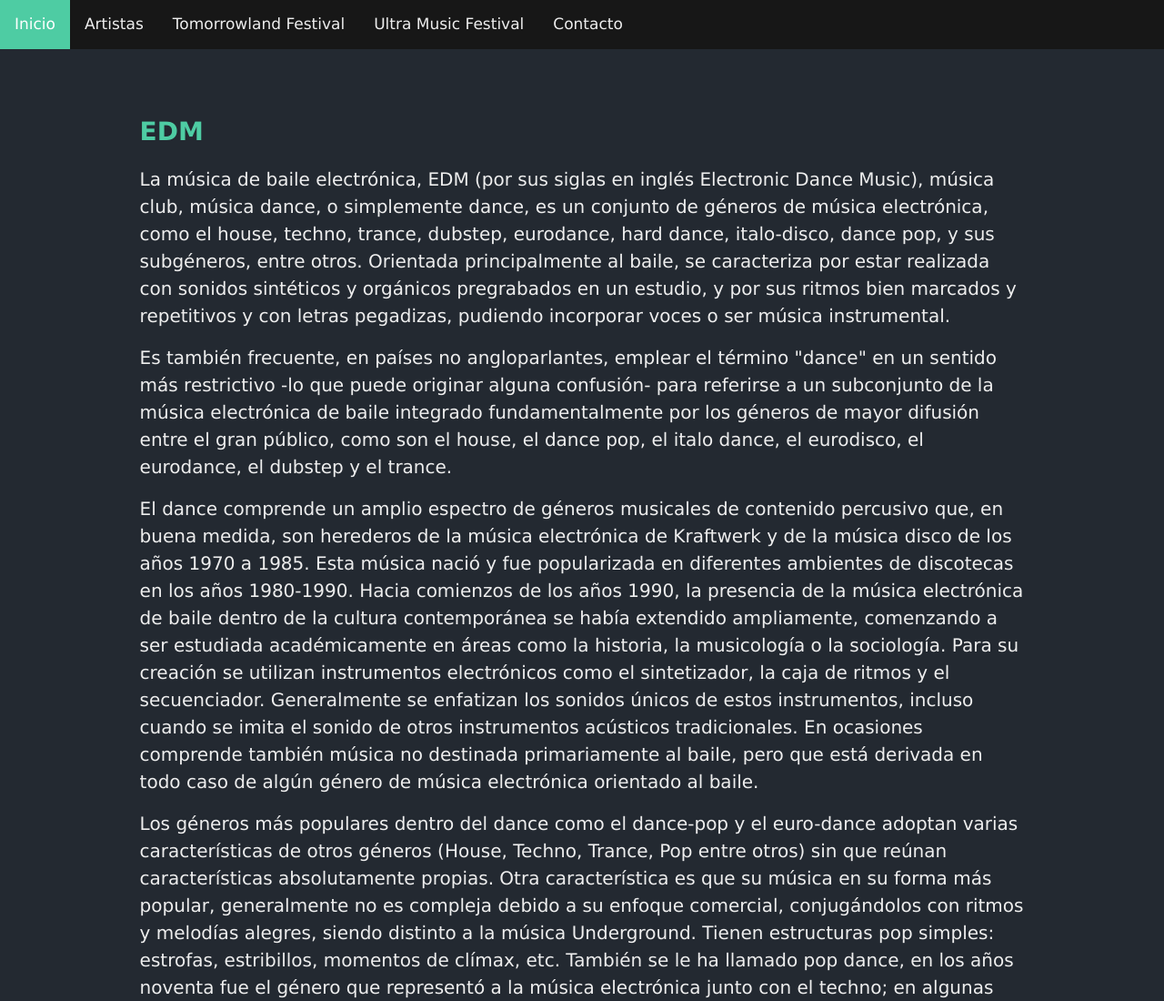
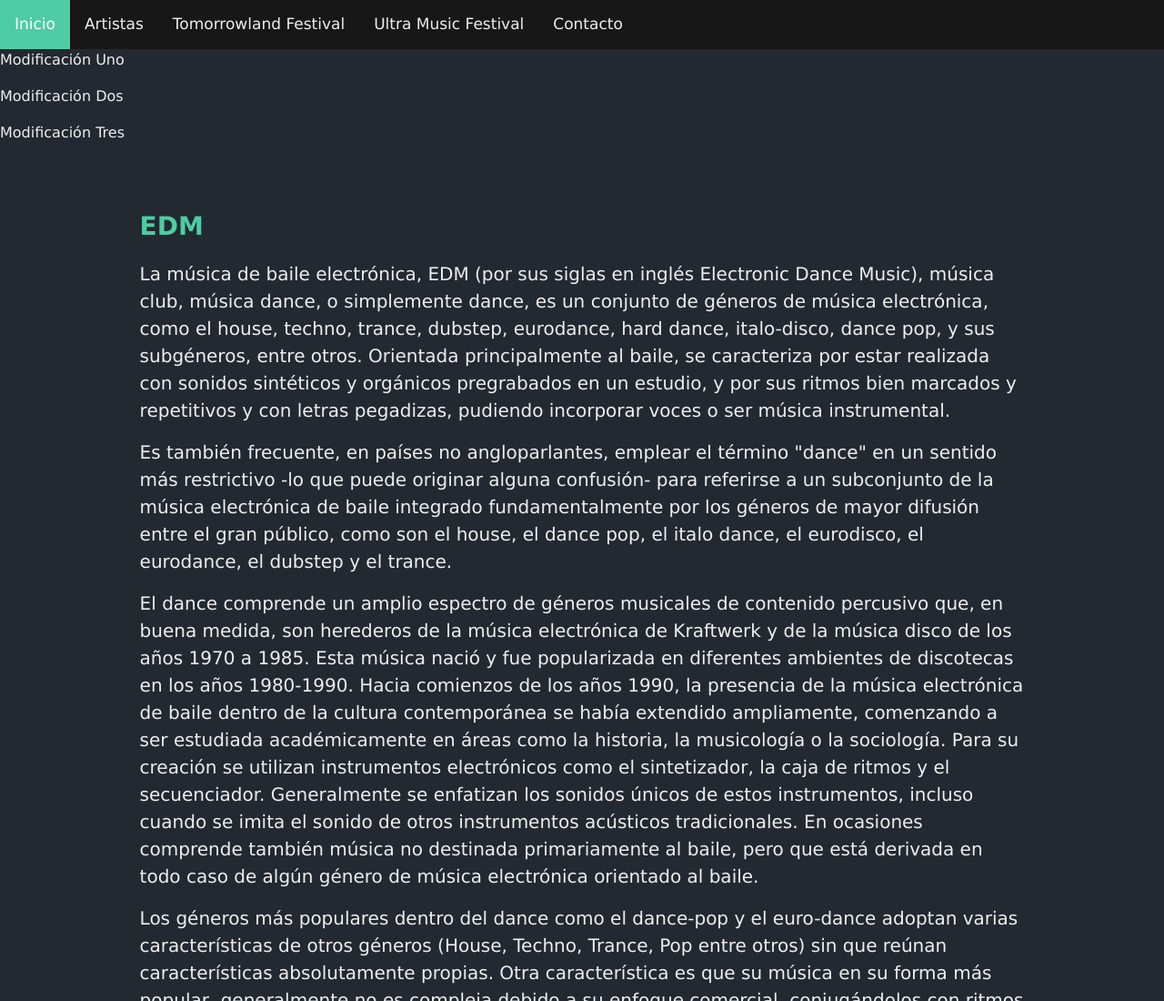
Before and after one commit to alemontanez/repositorio_edm, a website: page index.html in a window 1280 px wide. Shown: the top 1100 px of the page at 91% size. Drawn offline with nearby package versions, Linux system fonts and the light colour scheme.

Commit message:
Segundo commit: se hacen modificaciones en el index

```diff
--- a/index.html
+++ b/index.html
@@ -20,6 +20,14 @@
         <a href="contacto.html">Contacto</a>
         <a href="javascript:void(0);" class="icon" onclick="myFunction()">&#9776;</a>
     </div>
+
+    <div>
+        <p>Modificación Uno</p>
+        <p>Modificación Dos</p>
+        <p>Modificación Tres</p>
+    </div>
+
+
 
     <div id="inicio">
             <div id="inicio__parrafos">
```
